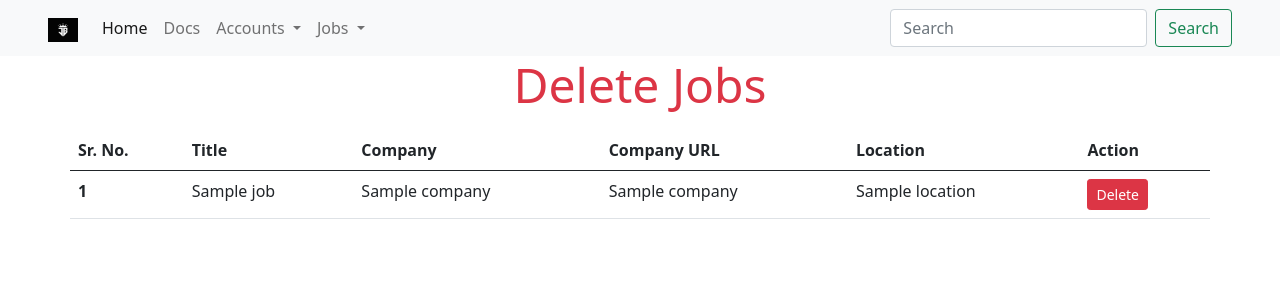
After one commit to md-mudassir7/JobApp, a FastAPI app: template templates/jobs/show_jobs_to_delete.html in a window 1280 px wide. The commit adds this page. Shown: the top 300 px of the page. Run offline with FastAPI, Linux system fonts and the light colour scheme; the template is opened without the code that fills it: most values are stand-ins (such as "Sample title", 1, 10 or a date in 2020); some libraries are stand-ins or nearby versions.

Commit message:
Final commit

```diff
--- a/db/repository/jobs.py
+++ b/db/repository/jobs.py
@@ -35,3 +35,7 @@ def delete_job_by_id(id:int,db:Session,owner_id):
     existing_job.delete(synchronize_session=False)
     db.commit()
     return 1
+
+def search_job(query: str, db: Session):
+    jobs = db.query(Job).filter(Job.title.contains(query))
+    return jobs
--- /dev/null
+++ b/schemas/js/autocomplete.js
@@ -0,0 +1,5 @@
+$( function() {
+    $( "#autocomplete" ).autocomplete({
+      source: "/jobs/autocomplete"
+    });
+  } );
--- /dev/null
+++ b/static/js/autocomplete.js
@@ -0,0 +1,5 @@
+$( function() {
+    $( "#autocomplete" ).autocomplete({
+      source: "/jobs/autocomplete"
+    });
+  } );
--- a/templates/components/navbar.html
+++ b/templates/components/navbar.html
@@ -35,8 +35,8 @@
             </ul>
           </li>
         </ul>
-        <form class="d-flex">
-          <input class="form-control me-2" type="search" placeholder="Search" aria-label="Search">
+        <form class="d-flex" action="/search/">
+          <input class="form-control me-2" name="query" id="autocomplete" type="search" placeholder="Search" aria-label="Search">
           <button class="btn btn-outline-success" type="submit">Search</button>
         </form>
       </div>
--- /dev/null
+++ b/templates/jobs/show_jobs_to_delete.html
@@ -0,0 +1,57 @@
+{% extends "shared/base.html" %}
+
+
+{% block title %}
+  <title>Delete Jobs</title>
+{% endblock %}
+
+{% block content %}
+  <div class="container">
+  <div class="row">
+    <div class="col">
+      <h1 class="display-5 text-center text-danger mb-3">Delete Jobs</h1>
+    </div>
+    <div id="result" class="text-danger text-bold lead"></div>
+  </div>
+
+  <div class="row">
+    <table class="table">
+        <thead>
+          <tr>
+            <th scope="col">Sr. No.</th>
+            <th scope="col">Title</th>
+            <th scope="col">Company</th>
+            <th scope="col">Company URL</th>
+            <th scope="col">Location</th>
+            <th scope="col">Action</th>
+          </tr>
+        </thead>
+        <tbody>
+            {% for job in jobs %}
+            <tr>
+                <th scope="row">{{loop.index}}</th>
+                <td>{{job.title}}</td>
+                <td>{{job.company}}</td>
+                <td>{{job.company}}</td>
+                <td>{{job.location}}</td>
+                <td><button class="btn btn-danger btn-sm" onclick="delete_job({{job.id}})">Delete</button></td>
+            </tr>
+            {% endfor %}
+        </tbody>
+    </table>
+  </div>
+</div>
+{% endblock %}
+
+{% block scripts %}
+<script type="text/javascript">
+    function delete_job(id){
+        fetch('/job/delete/'+id,{
+            method:'DELETE',
+        })
+        .then(response => response.json())
+        .then(document.getElementById('result').innerHTML = "Refreshing")
+        .then(data => document.getElementById("result").innerHTML = data.detail);
+    }
+</script>
+{% endblock %}
--- a/templates/shared/base.html
+++ b/templates/shared/base.html
@@ -5,7 +5,10 @@
     <meta name="viewport" content="width=device-width, initial-scale=1.0">
     <meta name="fastapitutorial.com" content="Nofoobar">
     <link href="https://cdn.jsdelivr.net/npm/bootstrap@5.0.0-beta2/dist/css/bootstrap.min.css" rel="stylesheet" integrity="sha384-BmbxuPwQa2lc/FVzBcNJ7UAyJxM6wuqIj61tLrc4wSX0szH/Ev+nYRRuWlolflfl" crossorigin="anonymous">
-
+    <link rel="stylesheet" href="//code.jquery.com/ui/1.12.1/themes/base/jquery-ui.css">
+    <script src="https://code.jquery.com/jquery-3.6.0.min.js" integrity="sha256-/xUj+3OJU5yExlq6GSYGSHk7tPXikynS7ogEvDej/m4=" crossorigin="anonymous"></script>
+    <script src="https://code.jquery.com/ui/1.12.1/jquery-ui.js"></script>
+    <script src="{{ url_for('static', path='js/autocomplete.js') }}"></script>
     {% block title %}
     {% endblock %}
 </head>
@@ -22,6 +25,5 @@
     {% block scripts %}
     {% endblock %}
 
-
 </body>
 </html>
```
Also changed, not shown: apis/version1/route_jobs.py (+10 -1 lines), templates/jobs/create_job.html (added, +43 -0 lines), webs/jobs/forms.py (added, +36 -0 lines), webs/jobs/route_jobs.py (+52 -2 lines).
